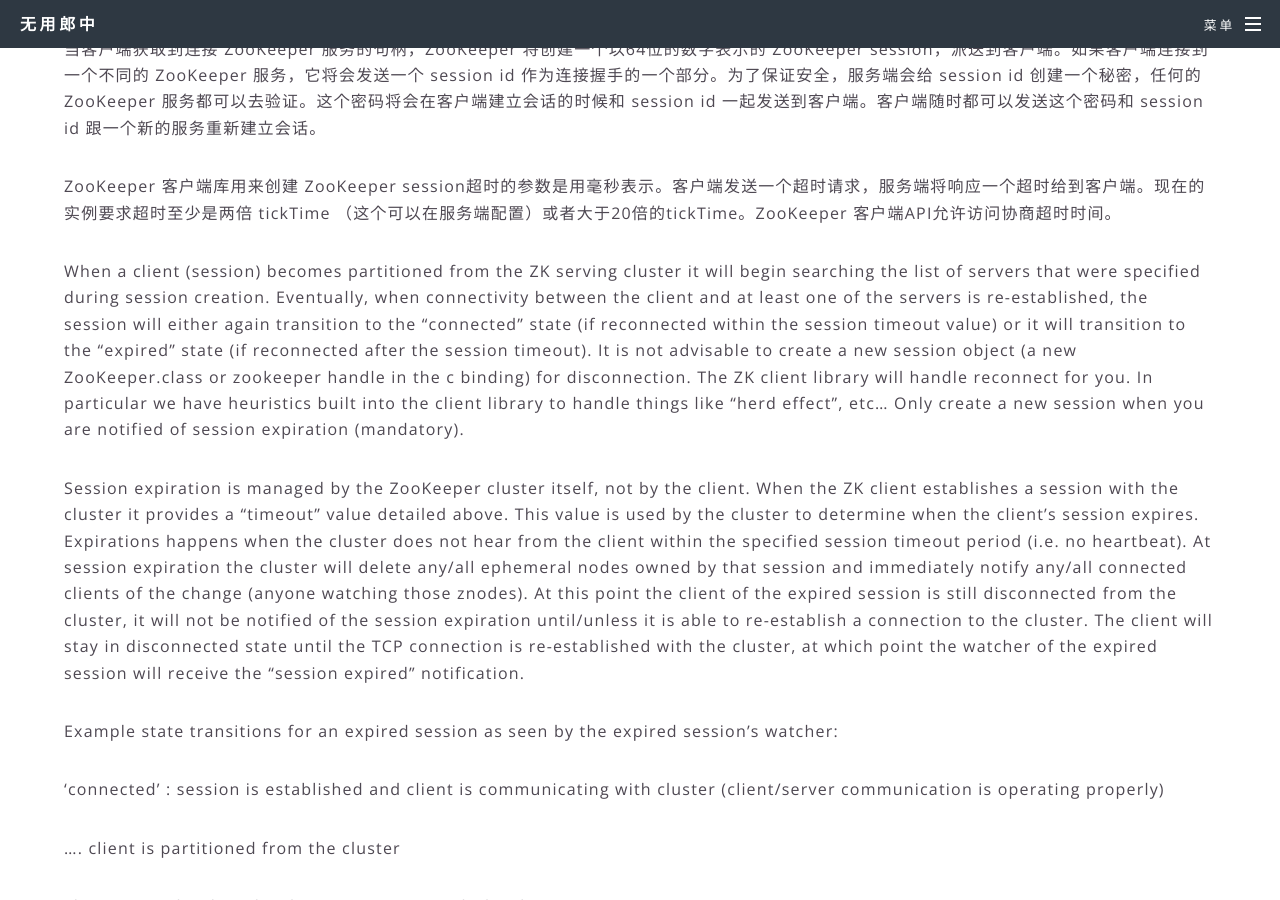
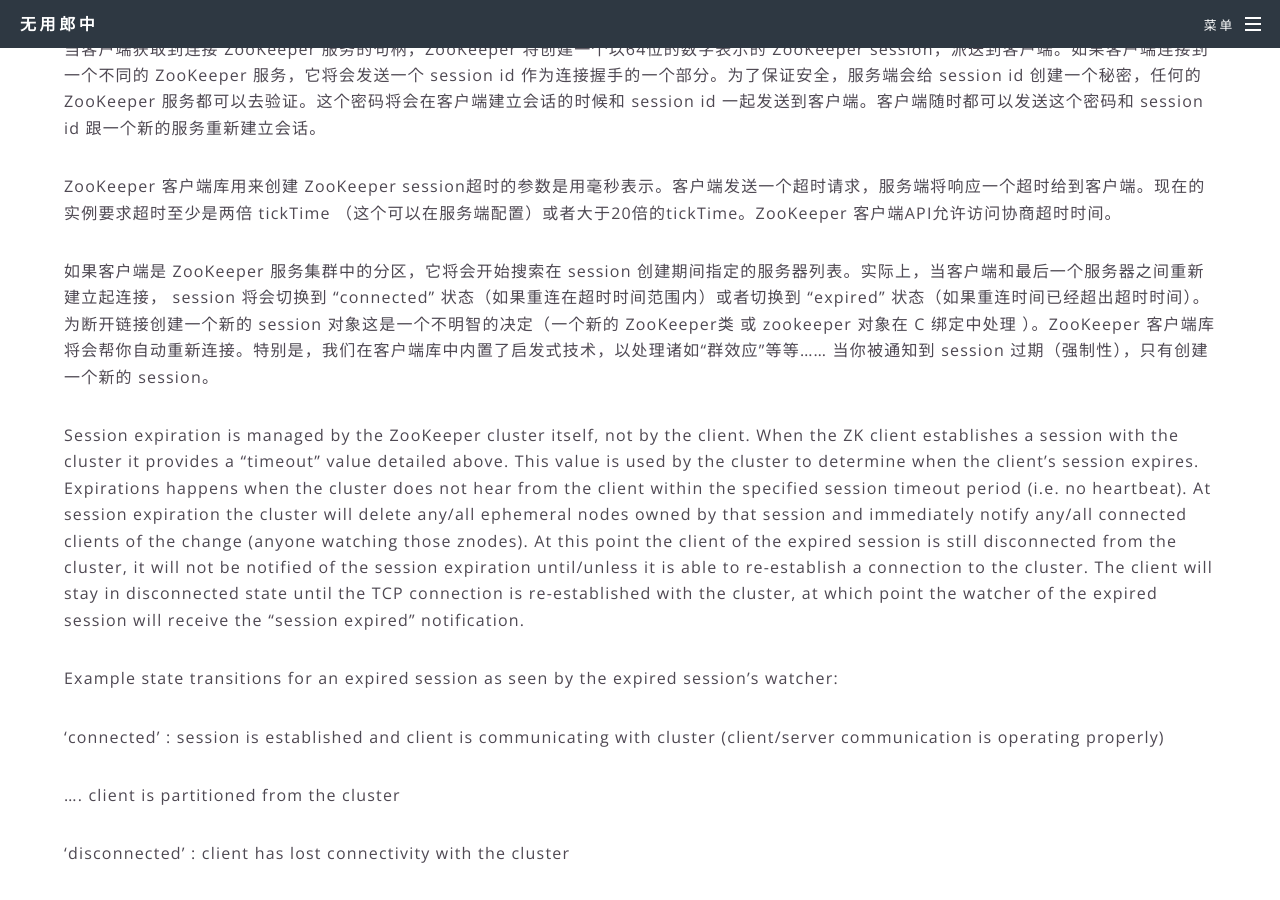
Before and after one commit to fantasylion/fantasylion.github.io, a Jekyll site: the page built from _posts/2018-03-20-zookeeper-guide-chinese.md, in a window 1280 px wide and 900 px high, scrolled down 4581 px. Built offline with Jekyll 4.4.1, drawn with Linux system fonts in a browser that asks for light colours; comment, search, counter and statistics services are not loaded.

Commit message:
Update 2018-03-20-zookeeper-guide-chinese.md

```diff
--- a/_posts/2018-03-20-zookeeper-guide-chinese.md
+++ b/_posts/2018-03-20-zookeeper-guide-chinese.md
@@ -112,8 +112,7 @@
 
 ZooKeeper 客户端库用来创建 ZooKeeper session超时的参数是用毫秒表示。客户端发送一个超时请求，服务端将响应一个超时给到客户端。现在的实例要求超时至少是两倍 tickTime （这个可以在服务端配置）或者大于20倍的tickTime。ZooKeeper 客户端API允许访问协商超时时间。
 
-
-When a client (session) becomes partitioned from the ZK serving cluster it will begin searching the list of servers that were specified during session creation. Eventually, when connectivity between the client and at least one of the servers is re-established, the session will either again transition to the "connected" state (if reconnected within the session timeout value) or it will transition to the "expired" state (if reconnected after the session timeout). It is not advisable to create a new session object (a new ZooKeeper.class or zookeeper handle in the c binding) for disconnection. The ZK client library will handle reconnect for you. In particular we have heuristics built into the client library to handle things like "herd effect", etc... Only create a new session when you are notified of session expiration (mandatory).
+如果客户端是 ZooKeeper 服务集群中的分区，它将会开始搜索在 session 创建期间指定的服务器列表。实际上，当客户端和最后一个服务器之间重新建立起连接， session 将会切换到 "connected" 状态（如果重连在超时时间范围内）或者切换到 "expired" 状态（如果重连时间已经超出超时时间）。为断开链接创建一个新的 session 对象这是一个不明智的决定（一个新的 ZooKeeper类 或 zookeeper 对象在 C 绑定中处理 ）。ZooKeeper 客户端库将会帮你自动重新连接。特别是，我们在客户端库中内置了启发式技术，以处理诸如“群效应”等等...... 当你被通知到 session 过期（强制性），只有创建一个新的 session。
 
 Session expiration is managed by the ZooKeeper cluster itself, not by the client. When the ZK client establishes a session with the cluster it provides a "timeout" value detailed above. This value is used by the cluster to determine when the client's session expires. Expirations happens when the cluster does not hear from the client within the specified session timeout period (i.e. no heartbeat). At session expiration the cluster will delete any/all ephemeral nodes owned by that session and immediately notify any/all connected clients of the change (anyone watching those znodes). At this point the client of the expired session is still disconnected from the cluster, it will not be notified of the session expiration until/unless it is able to re-establish a connection to the cluster. The client will stay in disconnected state until the TCP connection is re-established with the cluster, at which point the watcher of the expired session will receive the "session expired" notification.
 
```
